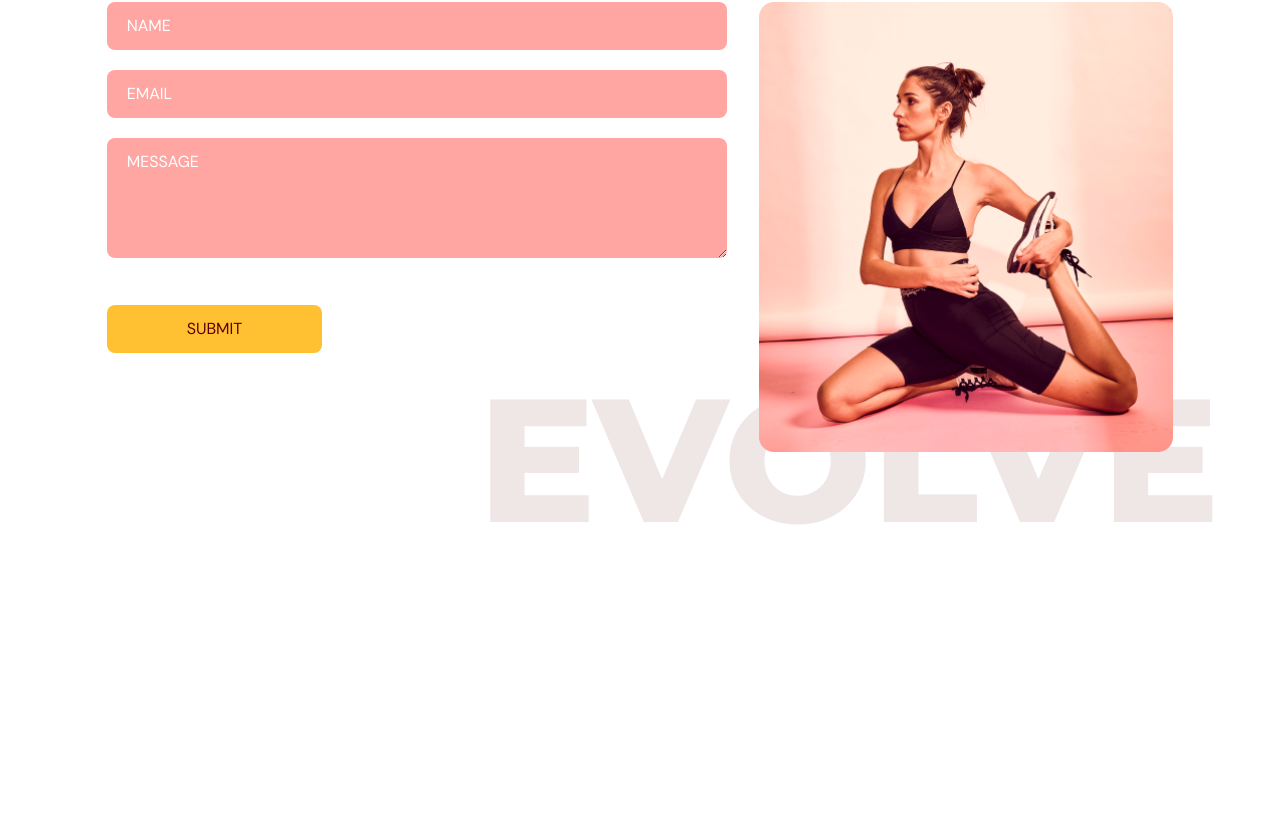
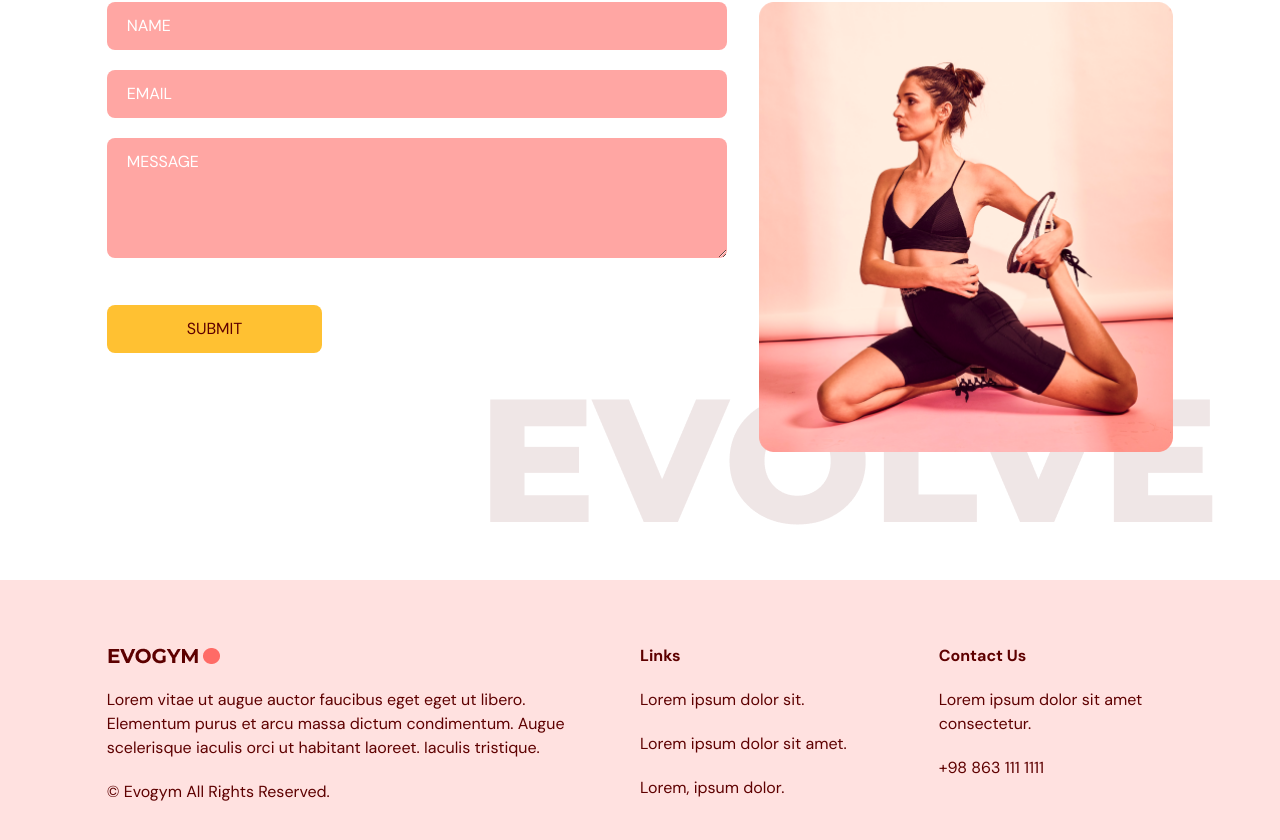
Before and after one commit to asgari1991/Fitness-App, a React (Vite) app: page / in a window 1280 px wide. Shown: the part 3252-4092 px from the top of the page. Before the commit the page ends 3832 px from the top, so only its background shows below. Built offline with nearby package versions, Linux system fonts and the light colour scheme.

Commit message:
feat:implementing footer

```diff
--- a/src/App.tsx
+++ b/src/App.tsx
@@ -5,6 +5,7 @@
 import Benefits from "./scenes/benefits"
 import OurClasses from "./scenes/ourClasses"
 import ContactUs from "./scenes/contatcUs"
+import Footer from "./scenes/footer"
 
 
 
@@ -34,6 +35,7 @@
         <Benefits setSelectedPage={setSelectedPage}/>
         <OurClasses setSelectedPage={setSelectedPage}/>
         <ContactUs setSelectedPage={setSelectedPage}/>
+        <Footer/>
       </div>
 
 
--- /dev/null
+++ b/src/scenes/footer/index.tsx
@@ -0,0 +1,35 @@
+import Logo from '@/assets/Logo.png'
+type Props = {}
+
+const Footer = (props: Props) => {
+  return (
+   <footer className='bg-primary-100 py-16'>
+    <div className=' justify-content mx-auto w-5/6 gap-16 md:flex'>
+<div className='mt-16 basis-1/2 md:mt-0'>
+    <img src={Logo} alt="Logo" />
+    <p className='my-5'>
+    Lorem vitae ut augue auctor faucibus eget eget ut libero. Elementum
+            purus et arcu massa dictum condimentum. Augue scelerisque iaculis
+            orci ut habitant laoreet. Iaculis tristique.
+    </p>
+    <p>© Evogym All Rights Reserved.</p>
+</div>
+<div className='mt-16 basis-1/4 md:mt-0'>
+    <h4 className='font-bold'>Links</h4>
+    <p className='my-5'>Lorem ipsum dolor sit.</p>
+    <p className='my-5'>Lorem ipsum dolor sit amet.</p>
+    <p>Lorem, ipsum dolor.</p>
+</div>
+<div className='mt-16 basis-1/4 md:mt-0'>
+    <h4 className='font-bold'>Contact Us</h4>
+    <p className='my-5'>Lorem ipsum dolor sit amet consectetur.</p>
+    <p >+98 863 111 1111</p>
+
+</div>
+    </div>
+
+   </footer>
+  )
+}
+
+export default Footer
```
